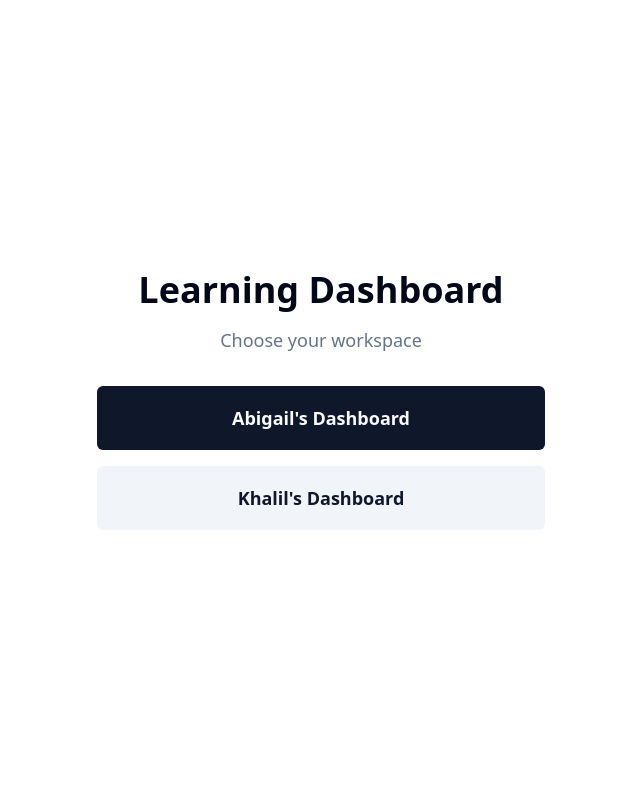
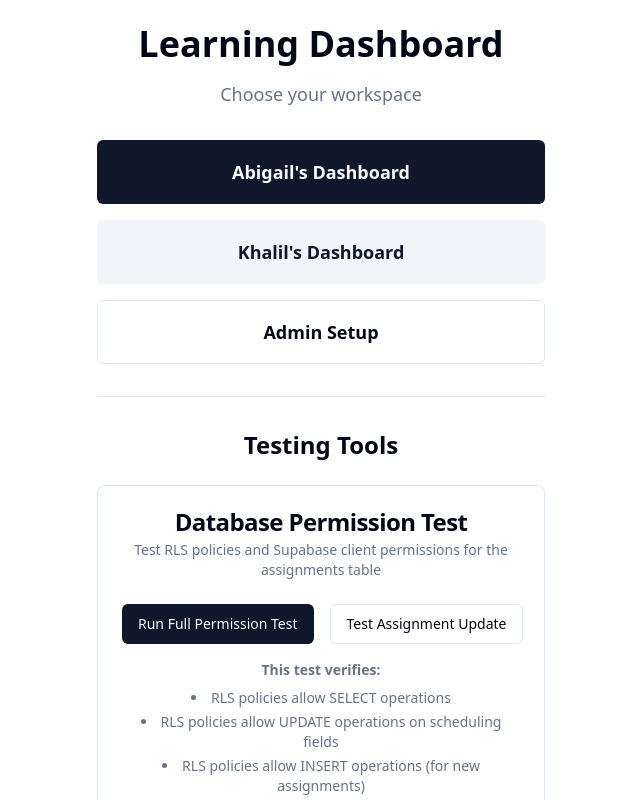
Before and after one commit to reb-cat/learning-schedule, a React (Vite) app: page / in a window 1280 px wide. Shown: the top 800 px of the page, without its empty margins (319-959 px from the left). Built offline with nearby package versions, Linux system fonts and the light colour scheme.

Commit message:
Add testing component
Implement a component to test database permissions and assignment updates.

```diff
--- a/src/pages/Index.tsx
+++ b/src/pages/Index.tsx
@@ -2,6 +2,8 @@
 
 import { Link } from "react-router-dom";
 import { Button } from "@/components/ui/button";
+import { DatabasePermissionTest } from "@/components/DatabasePermissionTest";
+import { ConsolidatedScheduler } from "@/components/ConsolidatedScheduler";
 
 const Index = () => {
   return (
@@ -32,6 +34,26 @@ const Index = () => {
               Khalil's Dashboard
             </Button>
           </Link>
+
+          <Link to="/admin" className="block">
+            <Button
+              variant="outline"
+              size="lg"
+              className="w-full h-16 text-lg font-semibold"
+            >
+              Admin Setup
+            </Button>
+          </Link>
+        </div>
+
+        <div className="space-y-6 mt-8 pt-8 border-t border-border">
+          <h2 className="text-2xl font-semibold text-foreground">Testing Tools</h2>
+
+          <DatabasePermissionTest />
+
+          <ConsolidatedScheduler onSchedulingComplete={() => {
+            console.log('✅ Scheduling test completed');
+          }} />
         </div>
       </div>
     </div>
```
